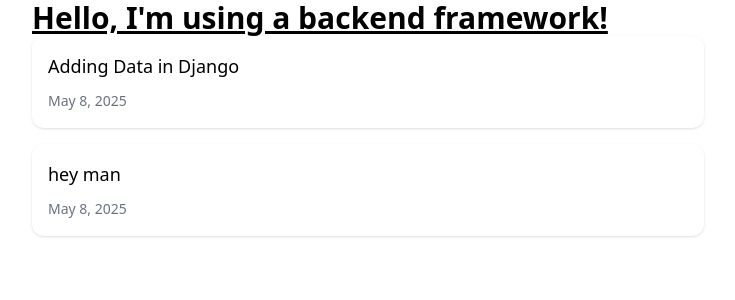
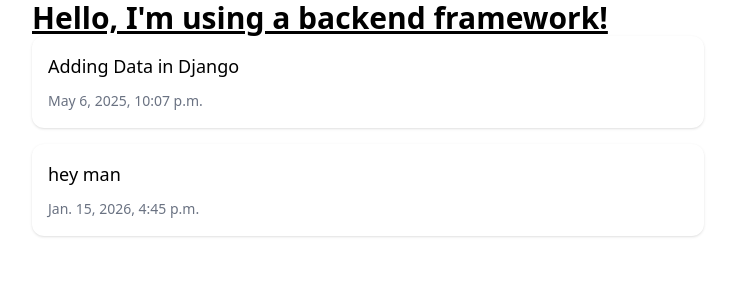
Before and after one commit to NAIT-SDEV2401/sdev2401-Winter-2026-A02, a Django app: page / in a window 1280 px wide. Shown: the top 300 px of the page, without its empty margins (272-1007 px from the left). Run offline with Django 5.2, Linux system fonts and the light colour scheme; data comes from the database, SQL or seed files in the repository.

Commit message:
class progress pushed

```diff
--- a/3-intro-blog-example-continued-start/myblogwebsite/blog/templates/blog/posts_list.html
+++ b/3-intro-blog-example-continued-start/myblogwebsite/blog/templates/blog/posts_list.html
@@ -29,8 +29,8 @@
                     {{ post.title }}
                 </p>
                 <span class="text-sm text-gray-500">
-                    May 8, 2025
-            </span>
+                    {{ post.created_date }}
+                </span>
             </div>
         {% endfor %}
     </div>
```
